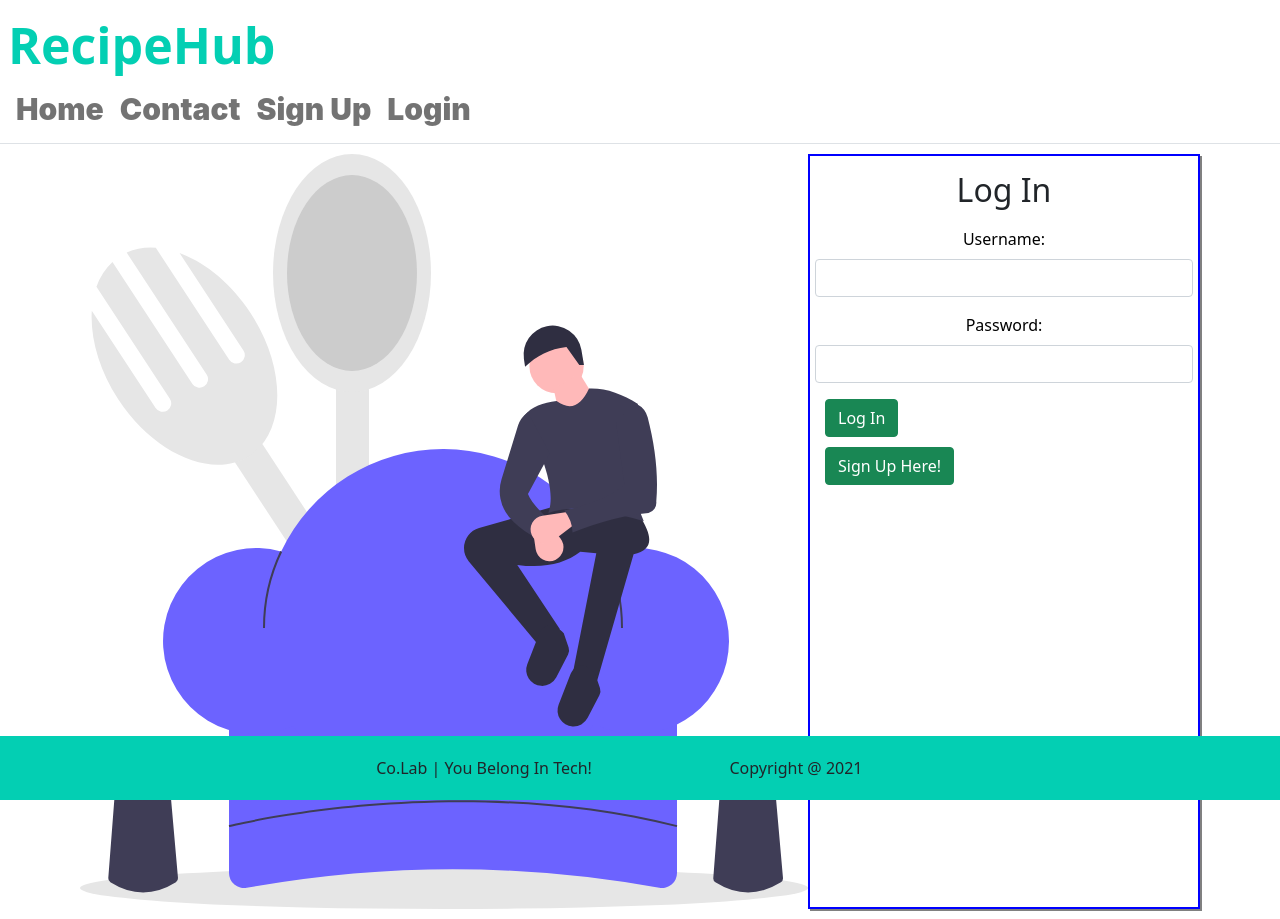
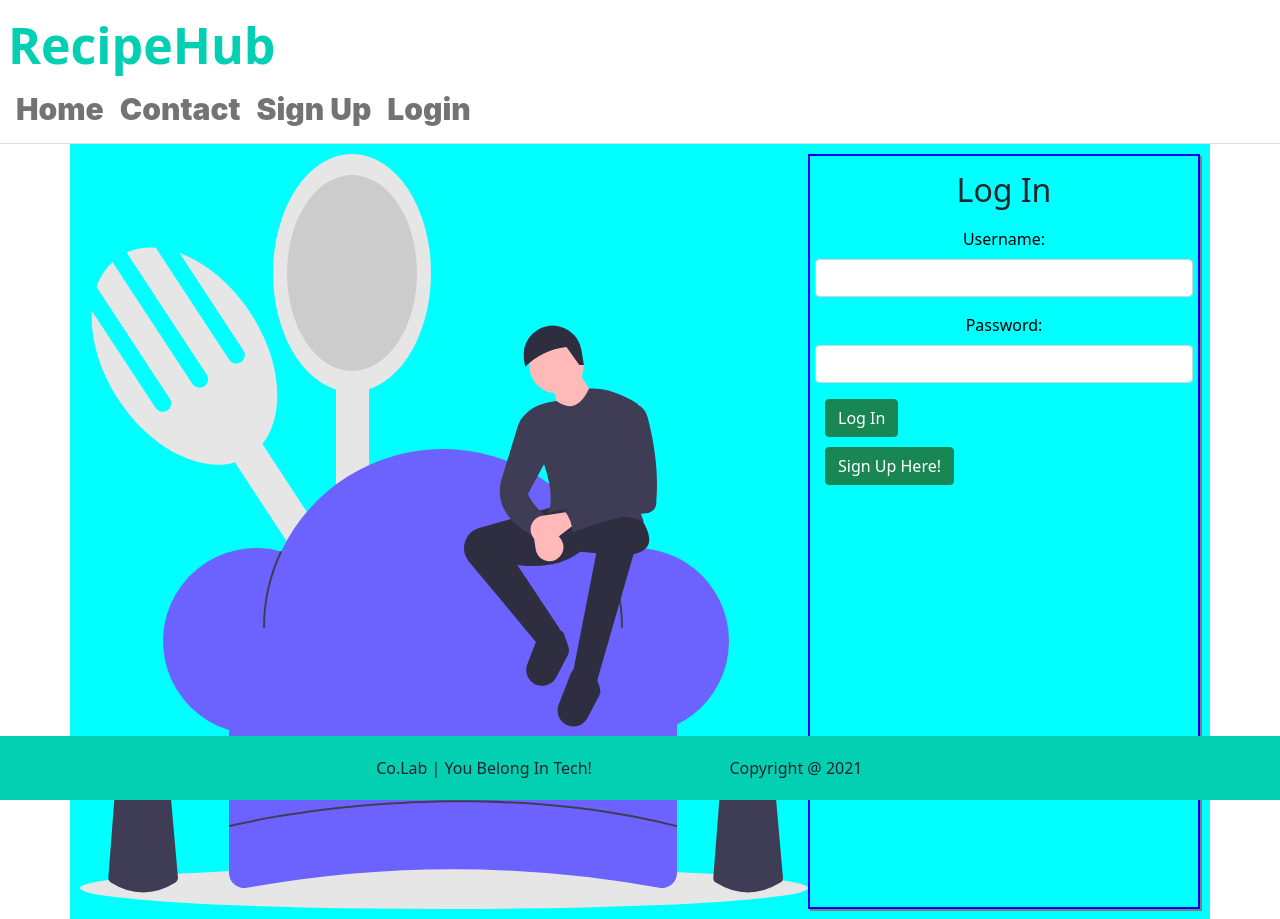
Before and after one commit to Jonathan-Martin1/RecipeHub-Front-End, a React (Create React App) app: page /login in a window 1280 px wide. Built offline with nearby package versions, Linux system fonts and the light colour scheme.

Commit message:
Update loginPage.js

```diff
--- a/src/pages/loginPage.js
+++ b/src/pages/loginPage.js
@@ -68,7 +68,7 @@ export default function LoginOut({ loggedIn, setLoggedIn }) {
 
 	return (
 		<Container
-			style={{
+			style={{backgroundColor: 'cyan',
 				display: 'flex',
 				margin: 'auto',
 				width: 'auto',
```
